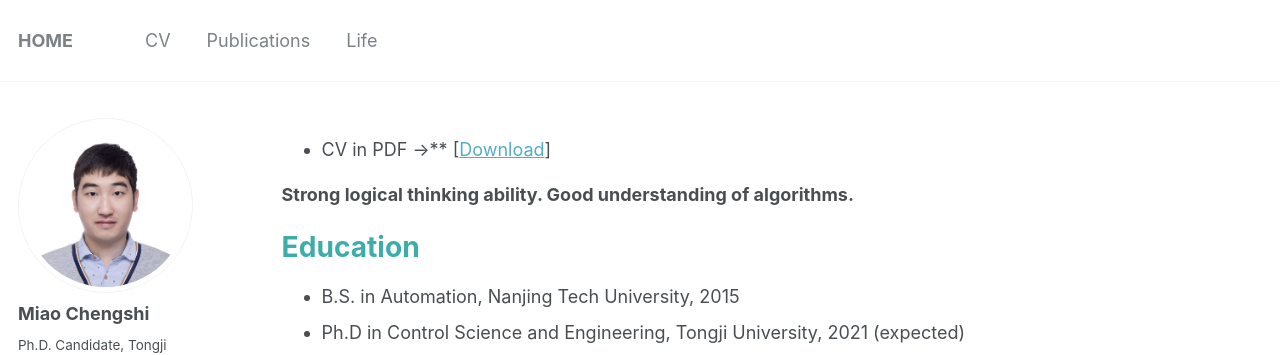
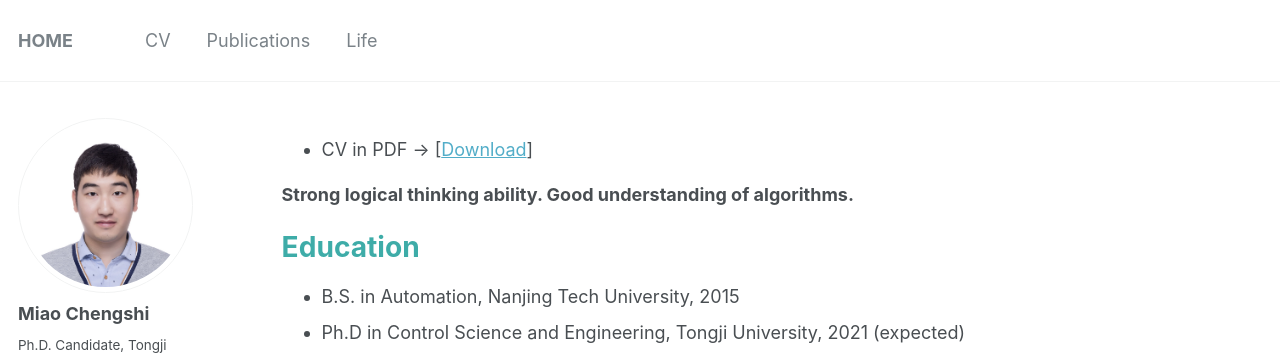
Before and after one commit to miaochengshi/miaochengshi.github.io, a Jekyll site: the page built from _pages/cv.md, in a window 1280 px wide and 900 px high. Shown: the top 355 px of the window. Built offline with Jekyll 4.4.1, drawn with Linux system fonts in a browser that asks for light colours.

Commit message:
Update cv.md

```diff
--- a/_pages/cv.md
+++ b/_pages/cv.md
@@ -7,7 +7,7 @@ redirect_from:
   - /cv
 ---
 
-* CV in PDF ->** [[Download](http://miaochengshi.github.io/files/CV_en_cn.pdf)]
+* CV in PDF -> [[Download](http://miaochengshi.github.io/files/CV_en_cn.pdf)]
 
 **Strong logical thinking ability. Good understanding of algorithms.**
 
```
